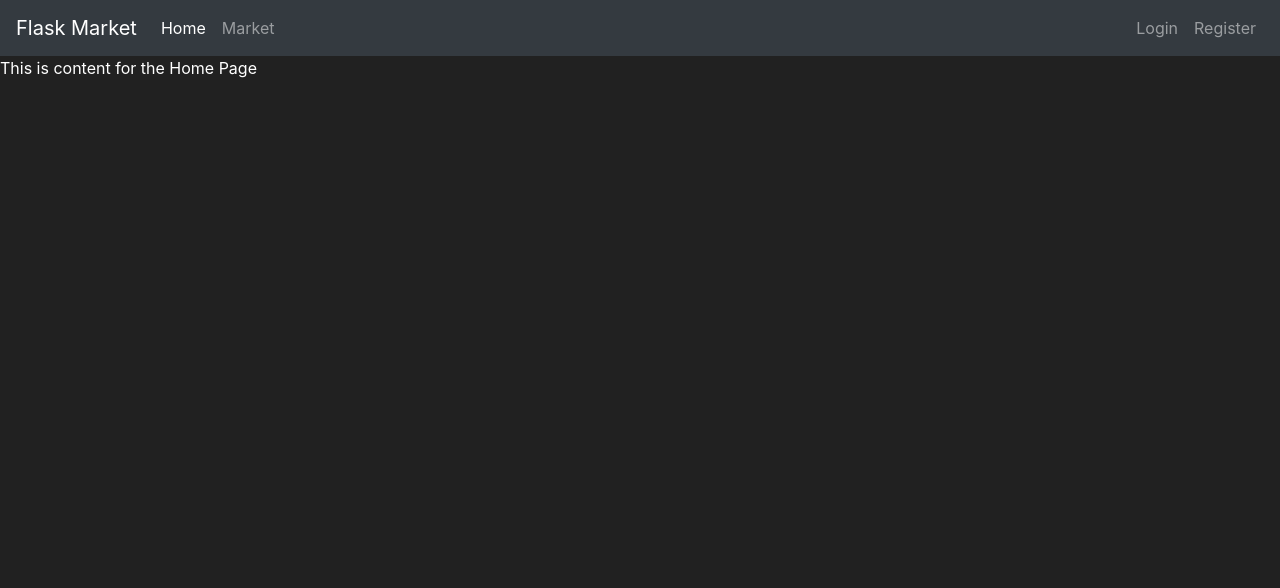
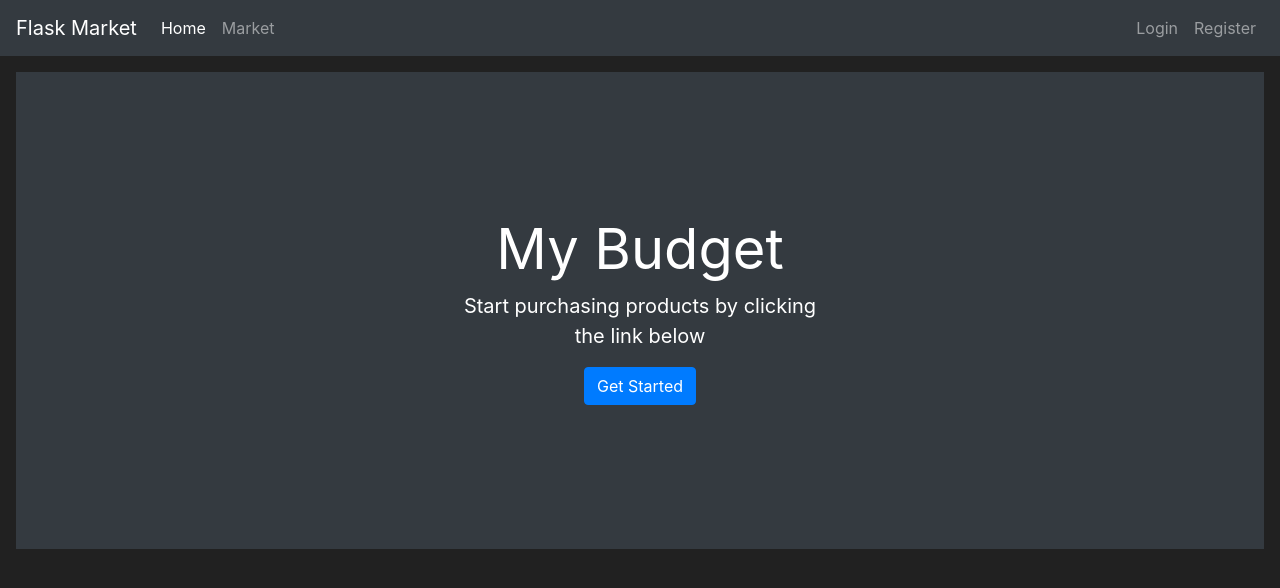
Before and after one commit to sweta-tosti/ProjectFinal, a Flask app: template project/templates/home.html in a window 1280 px wide. Shown: the top 588 px of the page. Run offline with Flask 3, Linux system fonts and the light colour scheme; the template is opened without the code that fills it, so the values that code supplies are empty.

Commit message:
Add url_for('market_page')

```diff
--- a/project/templates/home.html
+++ b/project/templates/home.html
@@ -1,9 +1,16 @@
-{% extends 'base.html'%}
 
+{% extends 'base.html' %}
 {% block title %}
-    Home page
-{% endblock title %}
-
+    Welcome to My Budget
+{% endblock %}
 {% block content %}
-    This is content for the Home Page
-{% endblock content%}
+    <div class="position-relative overflow-hidden p-3 p-md-5 m-md-3 text-center bg-dark" style="color:white">
+        <div class="col-md-5 p-lg-5 mx-auto my-5">
+            <h1 class="display-4 font-weight-normal">My Budget</h1>
+            <p class="lead font-weight-normal">Start purchasing products by clicking the link below</p>
+            <a class="btn btn-primary" href="{{ url_for('market_page') }}">Get Started</a>
+        </div>
+        <div class="product-device box-shadow d-none d-md-block"></div>
+        <div class="product-device product-device-2 box-shadow d-none d-md-block"></div>
+    </div>
+{% endblock %}
```
